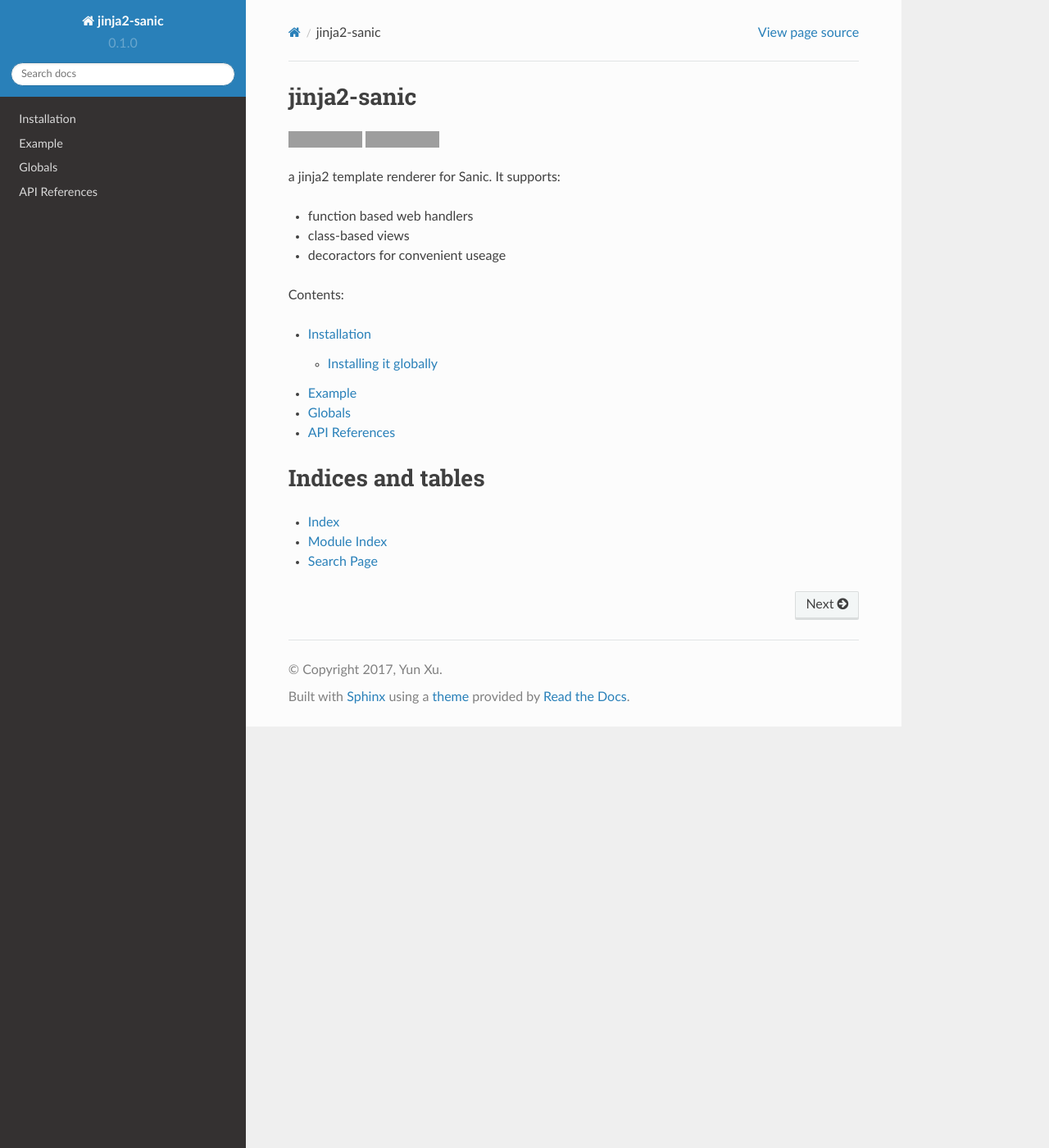
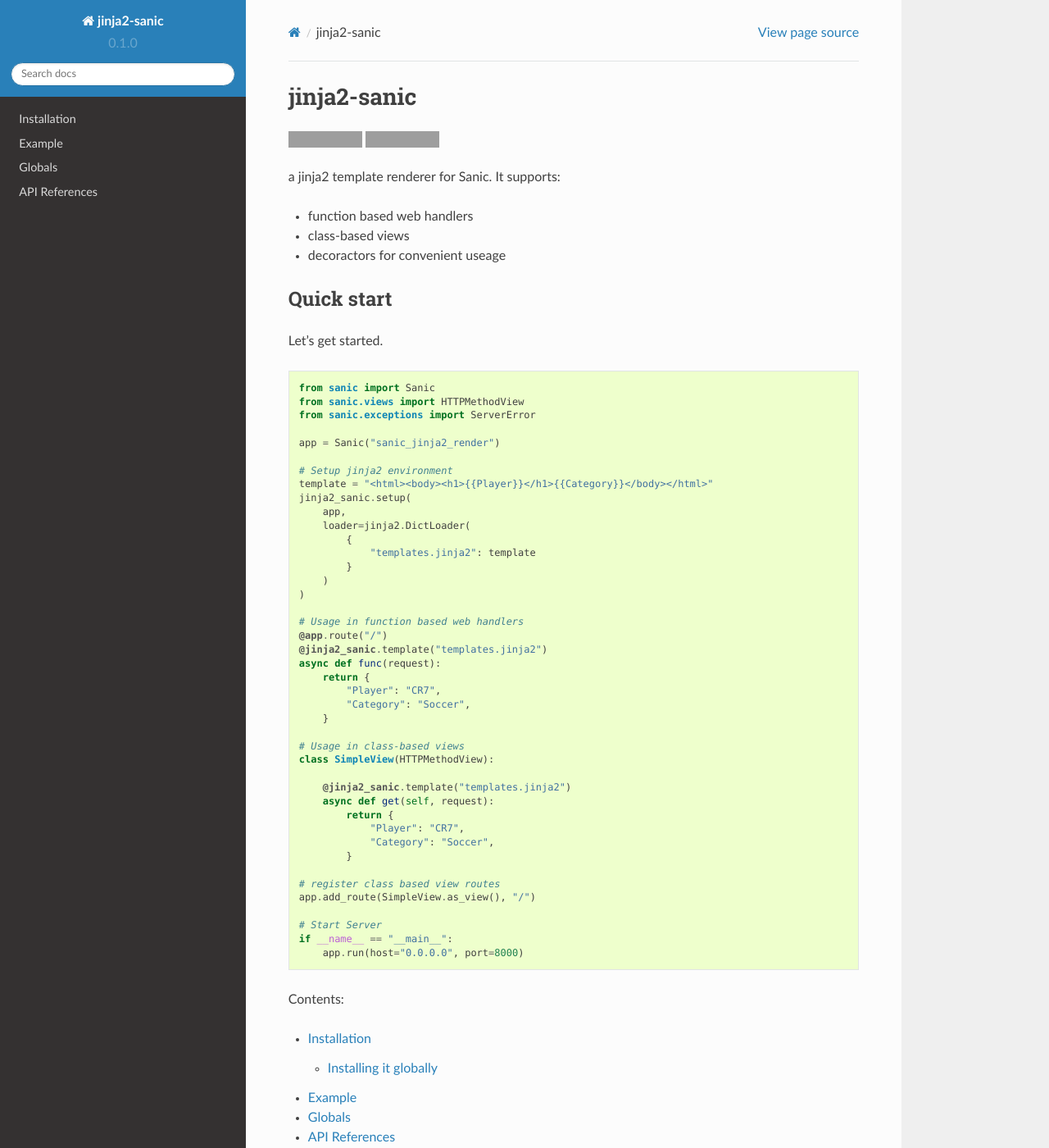
Before and after one commit to yunstanford/jinja2-sanic, a Sphinx documentation site: the page built from docs/index.rst, in a window 1280 px wide and 1400 px high. Shown: the whole window at 82% size. Built offline with Sphinx 7.4.7 and the Read the Docs theme 2.0.0, drawn with Linux system fonts in a browser that asks for light colours; grey boxes are pictures that could not be loaded.

Commit message:
add quick start in index.html

```diff
--- a/docs/index.rst
+++ b/docs/index.rst
@@ -22,6 +22,58 @@
 * decoractors for convenient useage
 
 
+-----------
+Quick start
+-----------
+
+Let's get started.
+
+.. code-block:: python
+
+    from sanic import Sanic
+    from sanic.views import HTTPMethodView
+    from sanic.exceptions import ServerError
+
+    app = Sanic("sanic_jinja2_render")
+
+    # Setup jinja2 environment
+    template = "<html><body><h1>{{Player}}</h1>{{Category}}</body></html>"
+    jinja2_sanic.setup(
+        app,
+        loader=jinja2.DictLoader(
+            {
+                "templates.jinja2": template
+            }
+        )
+    )
+
+    # Usage in function based web handlers
+    @app.route("/")
+    @jinja2_sanic.template("templates.jinja2")
+    async def func(request):
+        return {
+            "Player": "CR7",
+            "Category": "Soccer",
+        }
+
+    # Usage in class-based views
+    class SimpleView(HTTPMethodView):
+
+        @jinja2_sanic.template("templates.jinja2")
+        async def get(self, request):
+            return {
+                "Player": "CR7",
+                "Category": "Soccer",
+            }
+
+    # register class based view routes
+    app.add_route(SimpleView.as_view(), "/")
+
+    # Start Server
+    if __name__ == "__main__":
+        app.run(host="0.0.0.0", port=8000)
+
+
 Contents:
 
 .. toctree::
```
